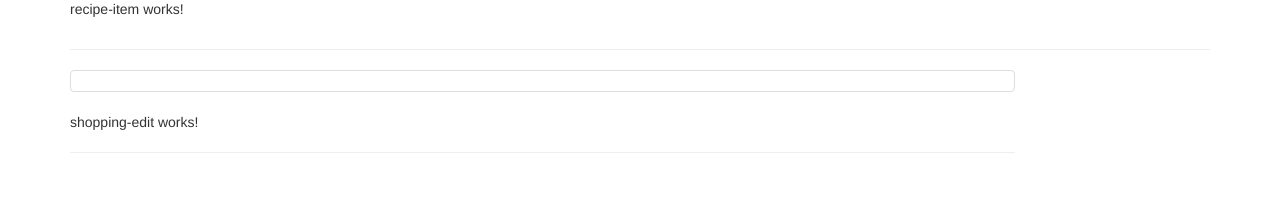
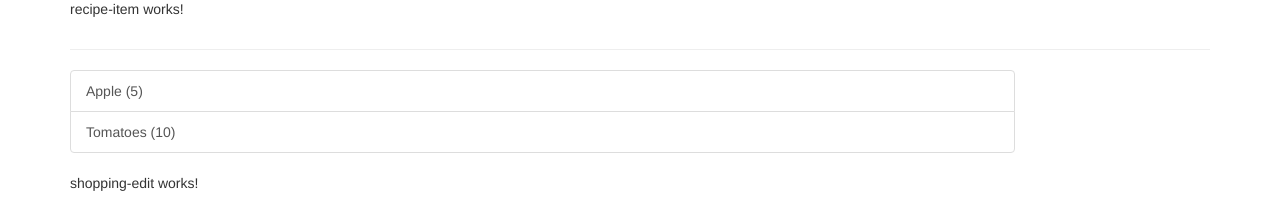
Before and after one commit to Anandhakrishnan1/Learn-Angular, an Angular app in the folder Angular - The complete guide/project1/: page / in a window 1280 px wide. Shown: the part 464-667 px from the top of the page. Built offline with nearby package versions, Linux system fonts and the light colour scheme.

Commit message:
integrated ingredient in shopping list ui

```diff
--- a/Angular - The complete guide/project1/src/app/shopping-list/shopping-list.component.html
+++ b/Angular - The complete guide/project1/src/app/shopping-list/shopping-list.component.html
@@ -1,7 +1,9 @@
 <div class="row">
     <div class="col-xs-10">
         <ul class="list-group">
-            <a href="#" class="list-group-item" style="cursor: pointer;"></a>
+            <a href="#" class="list-group-item" style="cursor: pointer;" *ngFor="let ingredient of ingredients">
+                {{ ingredient.name }}  ({{ ingredient.amount }})
+            </a>
         </ul>
         <app-shopping-edit></app-shopping-edit>
     </div>
--- a/Angular - The complete guide/project1/src/app/shopping-list/shopping-list.component.ts
+++ b/Angular - The complete guide/project1/src/app/shopping-list/shopping-list.component.ts
@@ -1,13 +1,14 @@
 import { Component } from '@angular/core';
 import { ShoppingEditComponent } from "./shopping-edit/shopping-edit.component";
 import { Ingredient } from '../recipes/models/ingredient.model';
+import { CommonModule } from '@angular/common';
 
 @Component({
     selector: 'app-shopping-list',
     standalone: true,
     templateUrl: './shopping-list.component.html',
     styleUrl: './shopping-list.component.css',
-    imports: [ShoppingEditComponent]
+    imports: [ShoppingEditComponent, CommonModule]
 })
 export class ShoppingListComponent {
     ingredients: Ingredient[] = [
```
